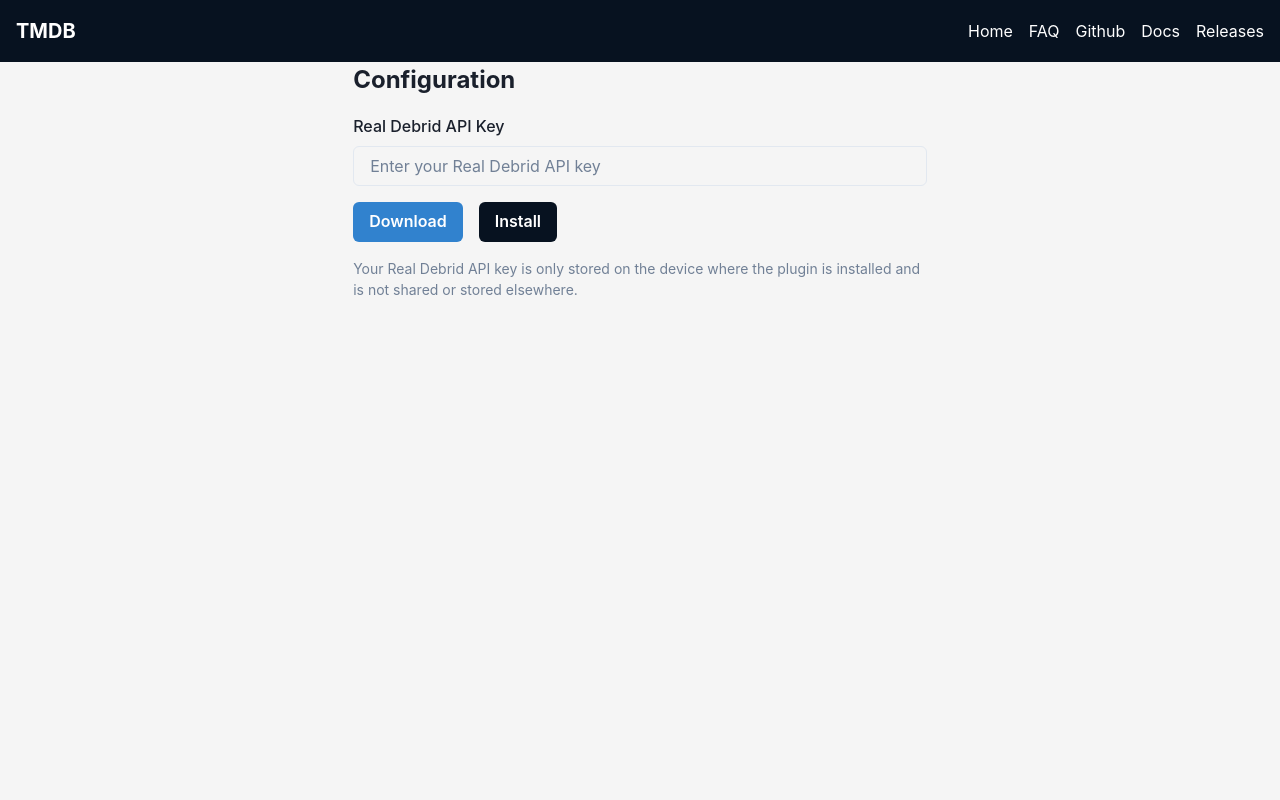
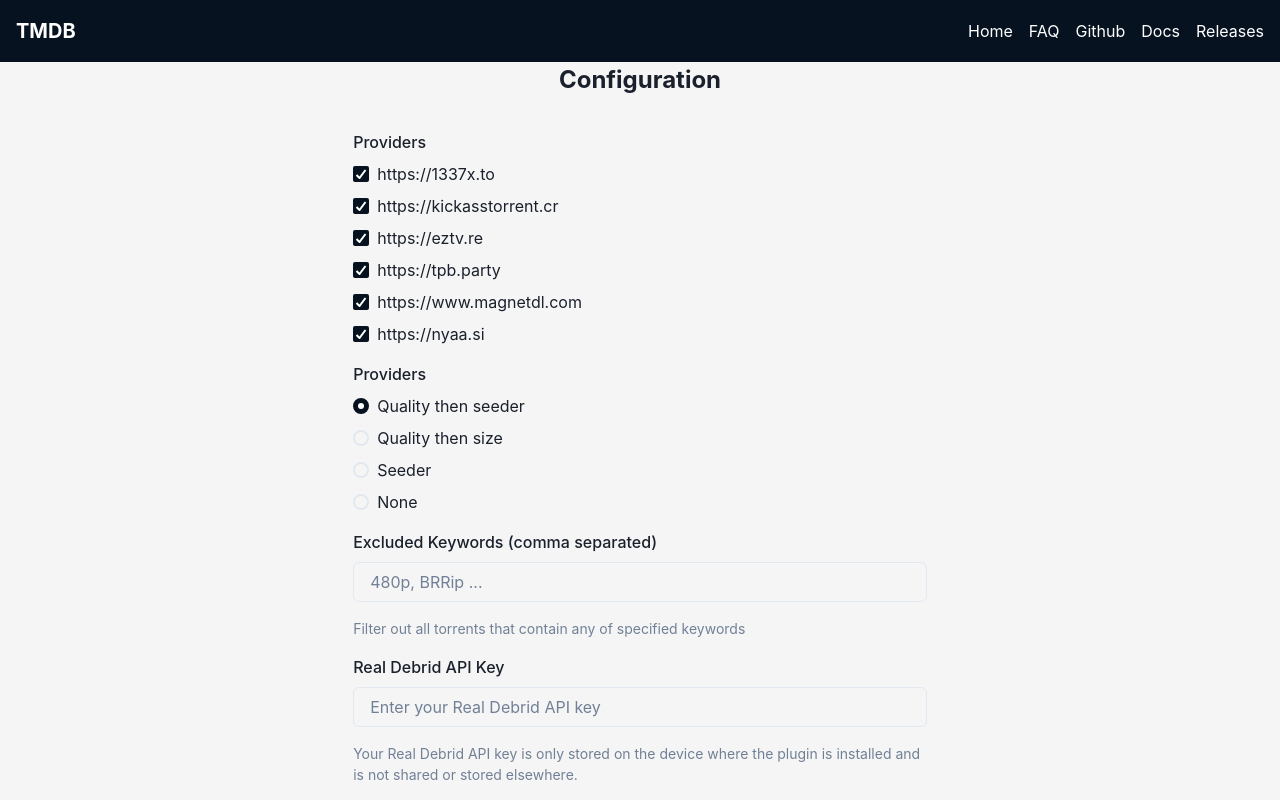
Before and after one commit to androidplayer1/tmdb-ui, a React (Vite) app in the folder apps/tmdb-ui/: page /#/configuration in a window 1280 px wide. Built offline with nearby package versions, Linux system fonts and the light colour scheme.

Commit message:
add more customizations on configuration page

```diff
--- a/apps/tmdb-ui/src/app/configuration/index.tsx
+++ b/apps/tmdb-ui/src/app/configuration/index.tsx
@@ -1,11 +1,16 @@
 import {
   Button,
+  Checkbox,
   Container,
   FormControl,
   FormLabel,
   HStack,
   Input,
+  Radio,
+  RadioGroup,
+  Stack,
   Text,
+  VStack,
 } from '@chakra-ui/react';
 import { RootRoute, Route } from '@tanstack/react-router';
 import React, { useCallback, useState } from 'react';
@@ -13,28 +18,88 @@
 import TmdbPlugin from '../../assets/tmdb.json';
 import { downloadJsonStringAsFile, encodeQueryData } from '../../util';
 
+const torrentProviders = [
+  {
+    id: '1337x',
+    url: 'https://1337x.to',
+  },
+  {
+    id: 'kickass',
+    url: 'https://kickasstorrent.cr',
+  },
+  {
+    id: 'eztv',
+    url: 'https://eztv.re',
+  },
+  {
+    id: 'tpb',
+    url: 'https://tpb.party',
+  },
+  {
+    id: 'magnetdl',
+    url: 'https://www.magnetdl.com',
+  },
+  {
+    id: 'nyaa',
+    url: 'https://nyaa.si',
+  },
+];
+
+type TorrentSorting = 'none' | 'quality_seeder' | 'quality_size' | 'seeder';
+
+type TmdbExtractorConfig = Readonly<{
+  rdApiKey?: string;
+  providers?: string[];
+  sorting?: TorrentSorting;
+  excludeKeywords?: string[];
+}>;
+
 function Configuration() {
   const [rdApiKey, setRdApiKey] = useState('');
+
+  const [providers, setProviders] = useState(
+    torrentProviders.map((x) => ({
+      ...x,
+      checked: true,
+    }))
+  );
+
+  const [sorting, setSorting] = useState<TorrentSorting>('quality_seeder');
+
+  const [excludeKeywords, setExcludeKeywords] = useState('');
 
   const handleApiKeyChange = useCallback((e: string) => {
     setRdApiKey(e);
   }, []);
 
+  const createConfig = useCallback(() => {
+    const config: TmdbExtractorConfig = {
+      rdApiKey,
+      sorting,
+      providers: providers.filter((x) => x.checked).map((x) => x.id),
+      excludeKeywords: excludeKeywords ? excludeKeywords.split(',') : undefined,
+    };
+    console.log(config);
+    return JSON.stringify(config);
+  }, [excludeKeywords, providers, rdApiKey, sorting]);
+
   const handleOnDownload = useCallback(() => {
     const configuredPlugin = {
       ...TmdbPlugin,
-      config: JSON.stringify({ rdApiKey: rdApiKey }),
+      config: createConfig(),
     };
 
     downloadJsonStringAsFile(
       JSON.stringify(configuredPlugin),
       'tmdb-ui-' + (rdApiKey ?? '') + '.json'
     );
-  }, [rdApiKey]);
+  }, [createConfig, rdApiKey]);
 
   const handleOnInstall = useCallback(() => {
-    const config = JSON.stringify({ rdApiKey: rdApiKey });
-    const downloadUrl = 'https://androidplayer1.github.io/tmdb-ui/assets/tmdb.json';
+    const config = createConfig();
+
+    const downloadUrl =
+      'https://androidplayer1.github.io/tmdb-ui/assets/tmdb.json';
 
     const queryData = encodeQueryData({
       config,
@@ -42,13 +107,71 @@
     });
 
     window.open(`anplayer://plugin/install?${queryData}`, '_blank');
-  }, [rdApiKey]);
+  }, [createConfig]);
 
   return (
     <Container>
+      <VStack spacing={4}>
         <Text fontSize="2xl" fontWeight="bold" mb="4">
           Configuration
         </Text>
+
+        <FormControl id="providers">
+          <FormLabel>Providers</FormLabel>
+          <Stack spacing={2} direction="column">
+            {providers.map((x) => (
+              <Checkbox
+                key={x.id}
+                isChecked={x.checked}
+                onChange={(e) => {
+                  const newProviders = [...providers];
+                  const index = newProviders.indexOf(x);
+                  newProviders[index] = {
+                    ...x,
+                    checked: e.target.checked,
+                  };
+                  setProviders(newProviders);
+                }}
+              >
+                {x.url}
+              </Checkbox>
+            ))}
+          </Stack>
+        </FormControl>
+
+        <FormControl id="sorting">
+          <FormLabel>Providers</FormLabel>
+          <RadioGroup
+            onChange={(e) => setSorting(e as TorrentSorting)}
+            value={sorting}
+          >
+            <Stack spacing={2} direction="column">
+              <Radio value="quality_seeder">Quality then seeder</Radio>
+              <Radio value="quality_size">Quality then size</Radio>
+              <Radio value="seeder">Seeder</Radio>
+              <Radio value="none">None</Radio>
+            </Stack>
+          </RadioGroup>
+        </FormControl>
+
+        <FormControl id="excludeKeywords">
+          <FormLabel>Excluded Keywords (comma separated)</FormLabel>
+          <RadioGroup
+            onChange={(e) => setSorting(e as TorrentSorting)}
+            value={sorting}
+          >
+            <Input
+              placeholder="480p, BRRip ..."
+              value={excludeKeywords}
+              onChange={(e) => setExcludeKeywords(e.target.value)}
+            />
+          </RadioGroup>
+
+          <Text mt="4" fontSize="sm" color="gray.500">
+            Filter out all torrents that contain any of specified keywords
+          </Text>
+        </FormControl>
+
         <FormControl id="rdApiKey">
           <FormLabel>Real Debrid API Key</FormLabel>
           <Input
@@ -58,7 +181,12 @@
             onChange={(e) => handleApiKeyChange(e.target.value)}
             placeholder="Enter your Real Debrid API key"
           />
+          <Text mt="4" fontSize="sm" color="gray.500">
+            Your Real Debrid API key is only stored on the device where the
+            plugin is installed and is not shared or stored elsewhere.
+          </Text>
         </FormControl>
+
         <HStack mt="4" gap="4">
           <Button colorScheme="blue" type="submit" onClick={handleOnDownload}>
             Download
@@ -67,10 +195,7 @@
             Install
           </Button>
         </HStack>
-      <Text mt="4" fontSize="sm" color="gray.500">
-        Your Real Debrid API key is only stored on the device where the plugin
-        is installed and is not shared or stored elsewhere.
-      </Text>
+      </VStack>
     </Container>
   );
 }
```
Also changed, not shown: apps/tmdb-ui/src/assets/tmdb.json. Lines whose indentation alone changed are shown as unchanged.
